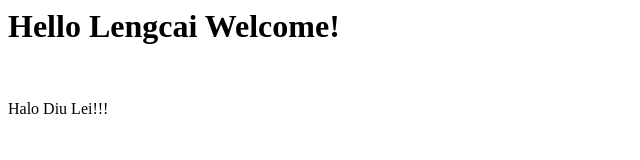
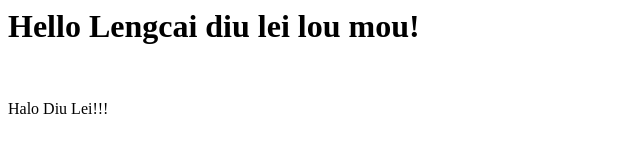
Before and after one commit to AlexChuKahYip/AlexChuKahYip.github.io, a plain HTML site: page index.html in a window 1280 px wide. Shown: the whole page, without its empty margins (0-640 px from the left). Drawn offline with Linux system fonts and the light colour scheme.

Commit message:
Update index.html

```diff
--- a/index.html
+++ b/index.html
@@ -1,7 +1,7 @@
 <html>
 <head></head>
 <body>
-<h1>Hello Lengcai Welcome!</h1>
+<h1>Hello Lengcai diu lei lou mou!</h1>
 <br/>
 <p>Halo Diu Lei!!!</p>
 </body>
```
